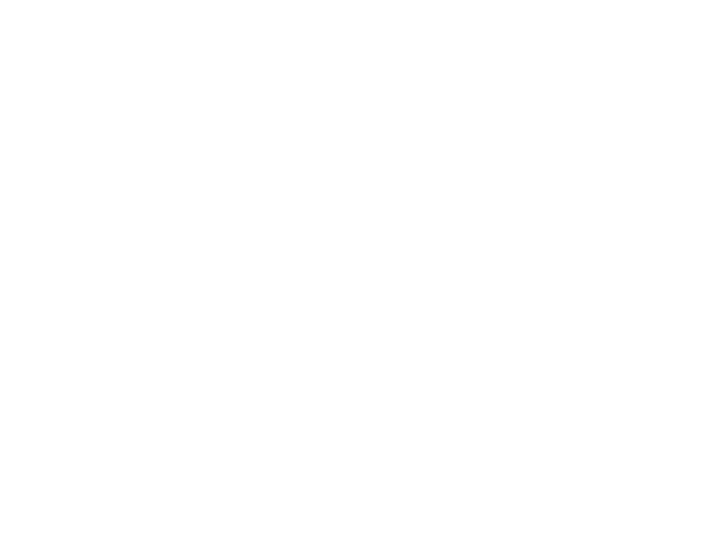
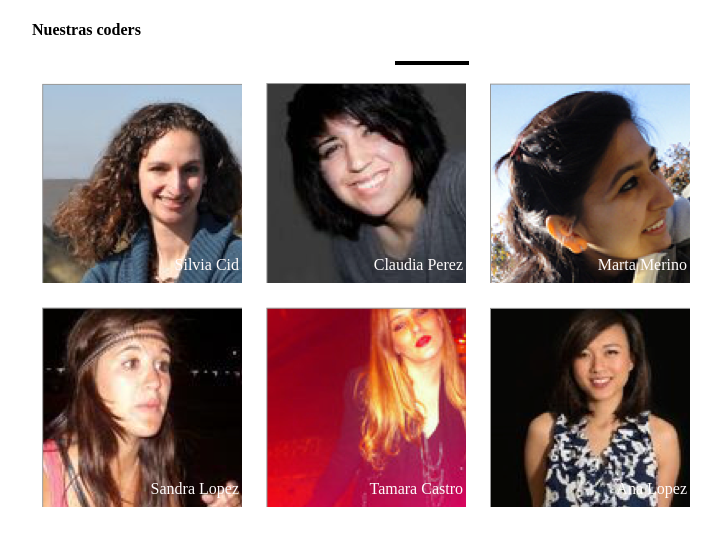
Before and after one commit to sonitaforever/nuestras-coders, a plain HTML site: page index.html in a window 1280 px wide. Shown: the whole page, without its empty margins (208-929 px from the left). Drawn offline with Linux system fonts and the light colour scheme.

Commit message:
Final nuestras coders

```diff
--- a/css/main.css
+++ b/css/main.css
@@ -1 +1,66 @@
 /* Inserta tu código aqui */
+.contenedor {
+	width: 800px;
+	height: 800px;
+	margin: auto;
+}
+
+h4 {
+	font-family: serif;
+}
+
+hr {
+	border-style: solid;
+	border-width: 2px;
+	width: 70px;
+	text-align: left;
+}
+
+
+
+
+.foto {
+	position: relative;
+	display: inline-block;
+	height: 200px;
+	width: 200px;
+	margin: 10px;
+}
+
+
+
+.uno {
+	background-image: url('../img/profile-1.png');
+}
+
+.dos {
+	background-image: url('../img/profile-2.png');
+}
+
+.tres {
+	background-image: url('../img/profile-3.png');
+}
+
+.cuatro {
+	background-image: url('../img/profile-4.png');
+}
+.cinco {
+	background-image: url('../img/profile-5.png');
+}
+
+.seis {
+	background-image: url('../img/profile-6.png');
+}
+
+.parrafo {
+	position: absolute;
+	right: 3px;
+	color: #FFFCFC;
+	bottom: -7px;
+}
+
+.a {
+	font-family: serif;
+	position: absolute;
+
+}
--- a/index.html
+++ b/index.html
@@ -2,8 +2,47 @@
 <html>
 	<head>
 		<!-- Inserta tu código aqui -->
+		<title>Nuestras Coders</title>
+		<meta charset="utf-8">
+		<link rel="stylesheet" type="text/css" href="css/main.css">
 	</head>
 	<body>
 		<!-- Inserta tu código aqui -->
+		<div class="contenedor">
+		<h4>Nuestras coders</h4>
+		<hr></hr>
+		<div class="foto uno">
+			<div class="parrafo a">
+				<p>Silvia Cid</p>
+			</div>
+		</div>
+		<div class="foto dos">
+			<div class="parrafo b">
+				<p>Claudia Perez</p>
+			</div>
+		</div>
+		<div class="foto tres">
+			<div class="parrafo c">
+				<p>Marta Merino</p>
+			</div>
+		</div>
+		<div class="foto cuatro">
+			<div class="parrafo d">
+				<p>Sandra Lopez</p>
+			</div>
+		</div>
+		<div class="foto cinco">
+			<div class="parrafo e">
+				<p>Tamara Castro</p>
+			</div>
+		</div>
+		<div class="foto seis">
+			<div class="parrafo f">
+				<p>Ana Lopez</p>
+			</div>
+		</div>
+
+		</div>
+
 	</body>
 </html>
```
